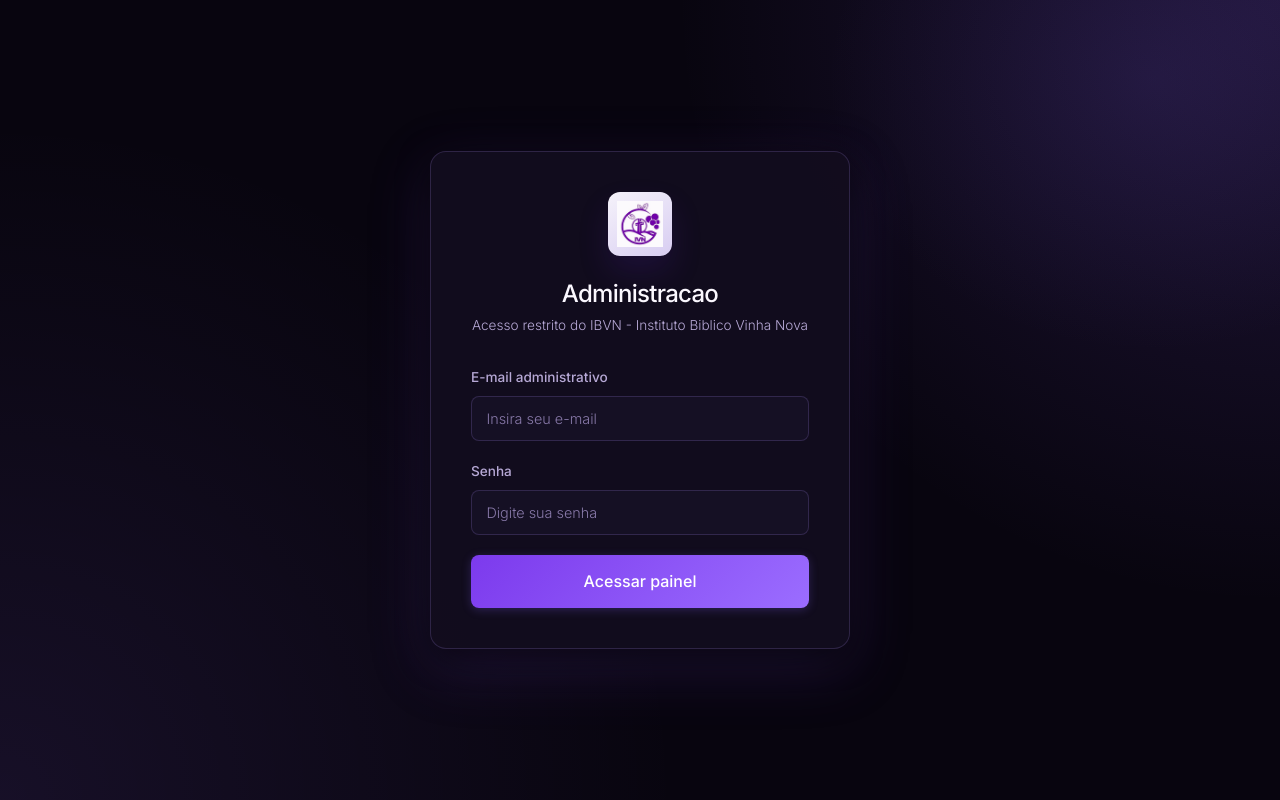
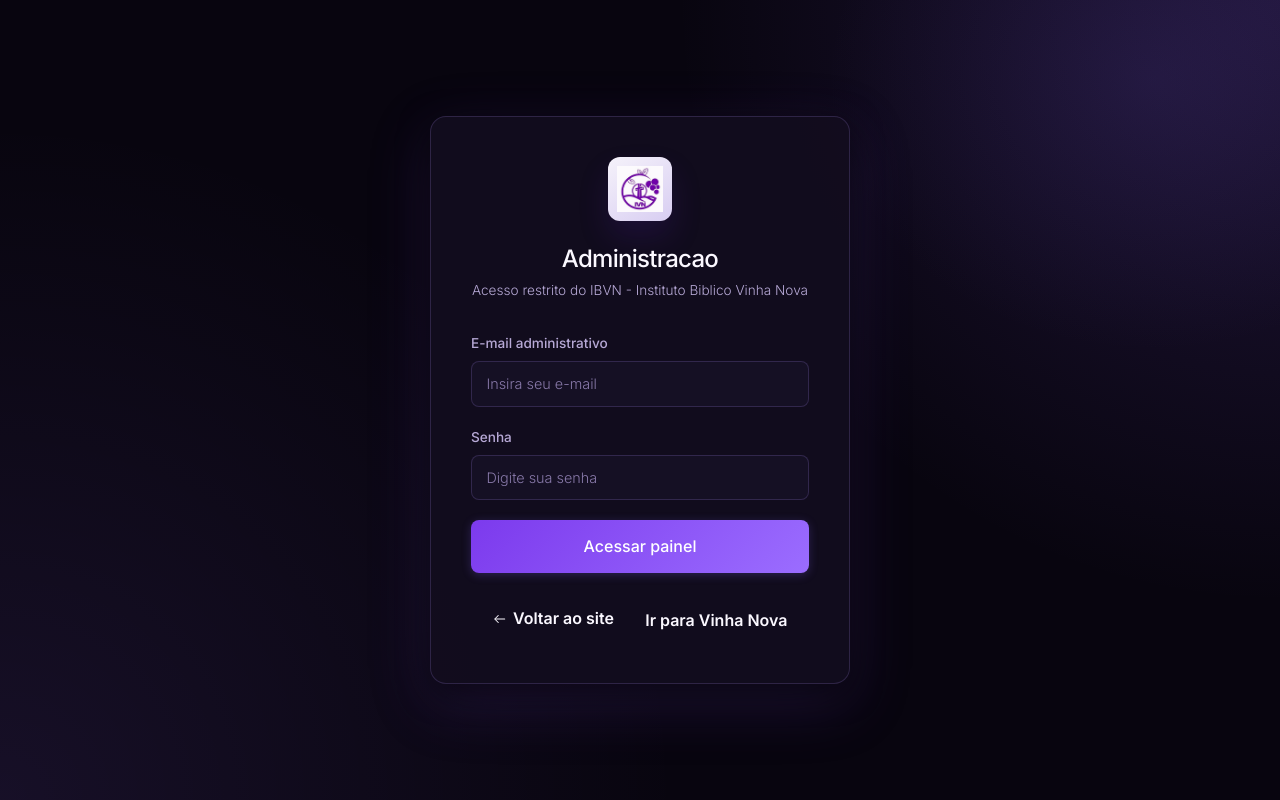
Before and after one commit to gabriemessias12-cpu/seminario, a React (Vite) app in the folder client/: page /admin in a window 1280 px wide. Built offline with nearby package versions, Linux system fonts and the light colour scheme; no server answers.

Commit message:
feat: adicionar redirecionamentos entre seminario e vinha nova

```diff
--- a/client/src/components/Sidebar.tsx
+++ b/client/src/components/Sidebar.tsx
@@ -15,6 +15,7 @@
   X
 } from 'lucide-react';
 import { useAuth } from '../contexts/AuthContext';
+import { VINHA_NOVA_HOME_URL } from '../lib/external-links';
 import BrandMark from './BrandMark';
 import { NavBar } from './ui/tubelight-navbar';
 
@@ -131,6 +132,14 @@
 
           {/* Actions */}
           <div className="border-t border-white/10 p-3">
+            <a
+              className="mb-2 flex w-full items-center gap-3 rounded-xl px-4 py-3 text-sm font-medium text-white/80 transition-colors hover:bg-white/8 hover:text-white"
+              href={VINHA_NOVA_HOME_URL}
+              rel="noreferrer"
+            >
+              <Home size={16} />
+              <span>Ir para Vinha Nova</span>
+            </a>
             <button
               className="flex w-full items-center gap-3 rounded-xl px-4 py-3 text-sm font-medium text-red-400 transition-colors hover:bg-red-500/10"
               onClick={handleLogout}
@@ -159,6 +168,14 @@
           </span>
         </div>
       </div>
+      <a
+        className="flex w-full items-center gap-3 rounded-xl px-4 py-3 text-sm font-medium text-white/80 transition-colors hover:bg-white/8 hover:text-white"
+        href={VINHA_NOVA_HOME_URL}
+        rel="noreferrer"
+      >
+        <Home size={16} />
+        <span>Ir para Vinha Nova</span>
+      </a>
       <button
         className="flex w-full items-center gap-3 rounded-xl px-4 py-3 text-sm font-medium text-red-400 transition-colors hover:bg-red-500/10"
         onClick={handleLogout}
@@ -168,6 +185,19 @@
         <span>Encerrar sessão</span>
       </button>
     </div>
+  );
+
+  const DesktopActions = (
+    <>
+      <a
+        className="btn btn-outline btn-sm hidden xl:inline-flex"
+        href={VINHA_NOVA_HOME_URL}
+        rel="noreferrer"
+      >
+        Vinha Nova
+      </a>
+      {ProfileButton}
+    </>
   );
 
   return (
@@ -187,7 +217,7 @@
           </div>
         </Link>
       )}
-      actions={ProfileButton}
+      actions={DesktopActions}
       mobileActions={MobileActions}
     />
   );
--- /dev/null
+++ b/client/src/lib/external-links.ts
@@ -0,0 +1,12 @@
+const DEFAULT_VINHA_NOVA_URL = 'https://zyonxagency.com';
+const DEFAULT_SEMINARIO_URL = 'https://seminariovn.zyonxagency.com';
+
+function normalizeUrl(value: string | undefined, fallback: string) {
+  if (!value || !value.trim()) return fallback;
+  const trimmed = value.trim();
+  if (/^https?:\/\//i.test(trimmed)) return trimmed;
+  return `https://${trimmed}`;
+}
+
+export const VINHA_NOVA_HOME_URL = normalizeUrl(import.meta.env.VITE_VINHA_NOVA_HOME_URL, DEFAULT_VINHA_NOVA_URL);
+export const SEMINARIO_HOME_URL = normalizeUrl(import.meta.env.VITE_SEMINARIO_HOME_URL, DEFAULT_SEMINARIO_URL);
--- a/client/src/pages/AdminLoginPage.tsx
+++ b/client/src/pages/AdminLoginPage.tsx
@@ -1,7 +1,9 @@
 import { FormEvent, useState } from 'react';
 import { useNavigate } from 'react-router-dom';
 import { useAuth } from '../contexts/AuthContext';
+import AppIcon from '../components/AppIcon';
 import BrandMark from '../components/BrandMark';
+import { VINHA_NOVA_HOME_URL } from '../lib/external-links';
 
 export default function AdminLoginPage() {
   const [email, setEmail] = useState('');
@@ -49,6 +51,16 @@
             {loading ? 'Verificando...' : 'Acessar painel'}
           </button>
         </form>
+
+        <div className="print-hide" style={{ textAlign: 'center', marginTop: '1.5rem' }}>
+          <button className="text-link-button" type="button" onClick={() => navigate('/')}>
+            <AppIcon name="arrow-left" size={14} />
+            <span>Voltar ao site</span>
+          </button>
+          <a className="text-link-button" href={VINHA_NOVA_HOME_URL} rel="noreferrer" style={{ marginLeft: '0.75rem' }}>
+            <span>Ir para Vinha Nova</span>
+          </a>
+        </div>
       </div>
     </div>
   );
--- a/client/src/pages/LandingPage.tsx
+++ b/client/src/pages/LandingPage.tsx
@@ -5,6 +5,7 @@
 import AppIcon from '../components/AppIcon';
 import BrandMark from '../components/BrandMark';
 import { NavBar } from '../components/ui/tubelight-navbar';
+import { VINHA_NOVA_HOME_URL } from '../lib/external-links';
 
 interface LeadershipSlide {
   slot: number;
@@ -136,6 +137,13 @@
         actionsInline
         actions={(
           <div className="flex items-center gap-2">
+            <a
+              className="btn btn-outline btn-sm whitespace-nowrap"
+              href={VINHA_NOVA_HOME_URL}
+              rel="noreferrer"
+            >
+              Vinha Nova
+            </a>
             <button
               className="btn btn-primary btn-sm whitespace-nowrap"
               onClick={() => navigate('/login')}
--- a/client/src/pages/LoginPage.tsx
+++ b/client/src/pages/LoginPage.tsx
@@ -3,6 +3,7 @@
 import { useAuth } from '../contexts/AuthContext';
 import AppIcon from '../components/AppIcon';
 import BrandMark from '../components/BrandMark';
+import { VINHA_NOVA_HOME_URL } from '../lib/external-links';
 
 export default function LoginPage() {
   const [email, setEmail] = useState('');
@@ -77,6 +78,9 @@
             <AppIcon name="arrow-left" size={14} />
             <span>Voltar ao site</span>
           </button>
+          <a className="text-link-button" href={VINHA_NOVA_HOME_URL} rel="noreferrer" style={{ marginLeft: '0.75rem' }}>
+            <span>Ir para Vinha Nova</span>
+          </a>
         </div>
       </div>
     </div>
```
